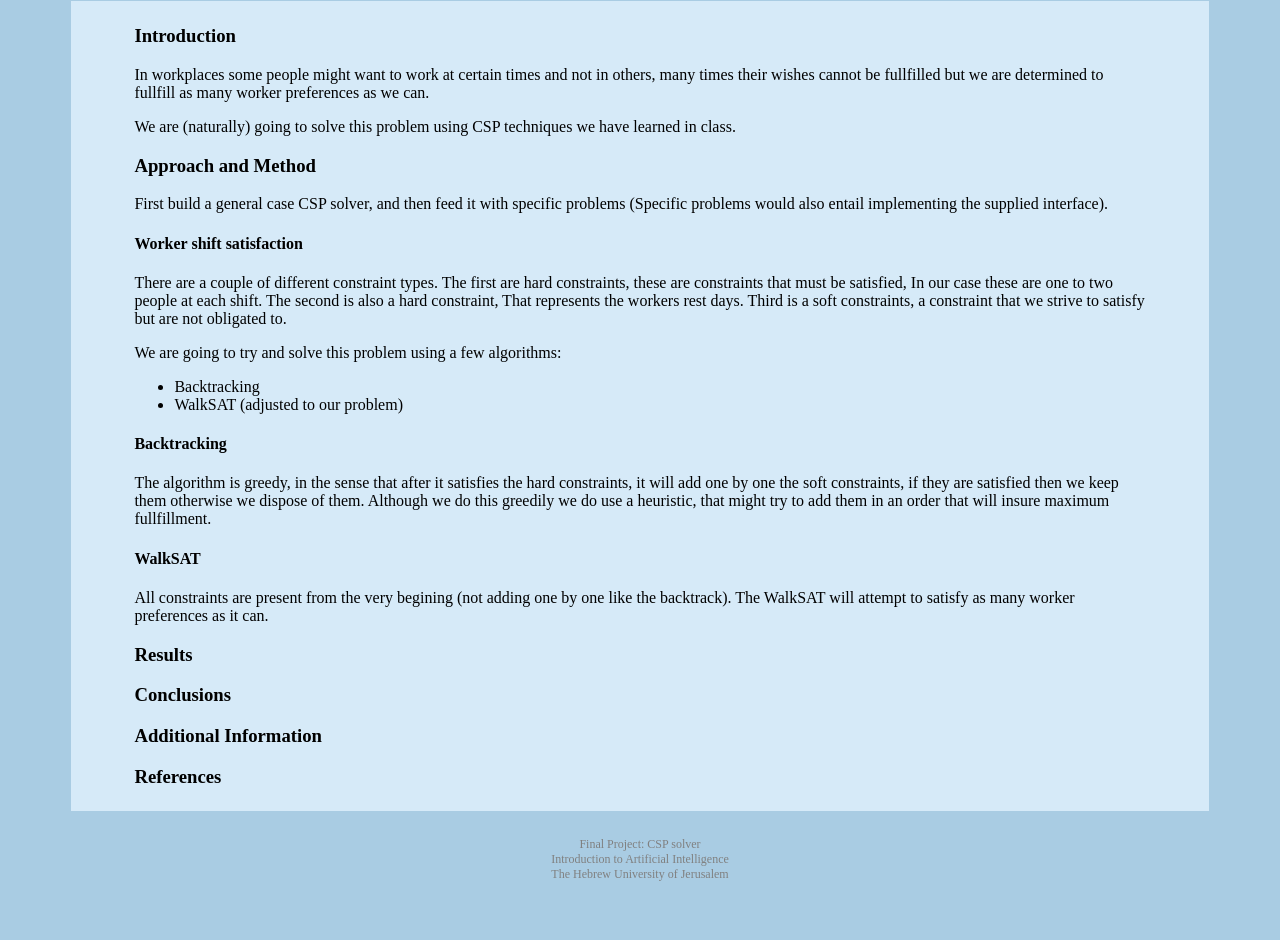
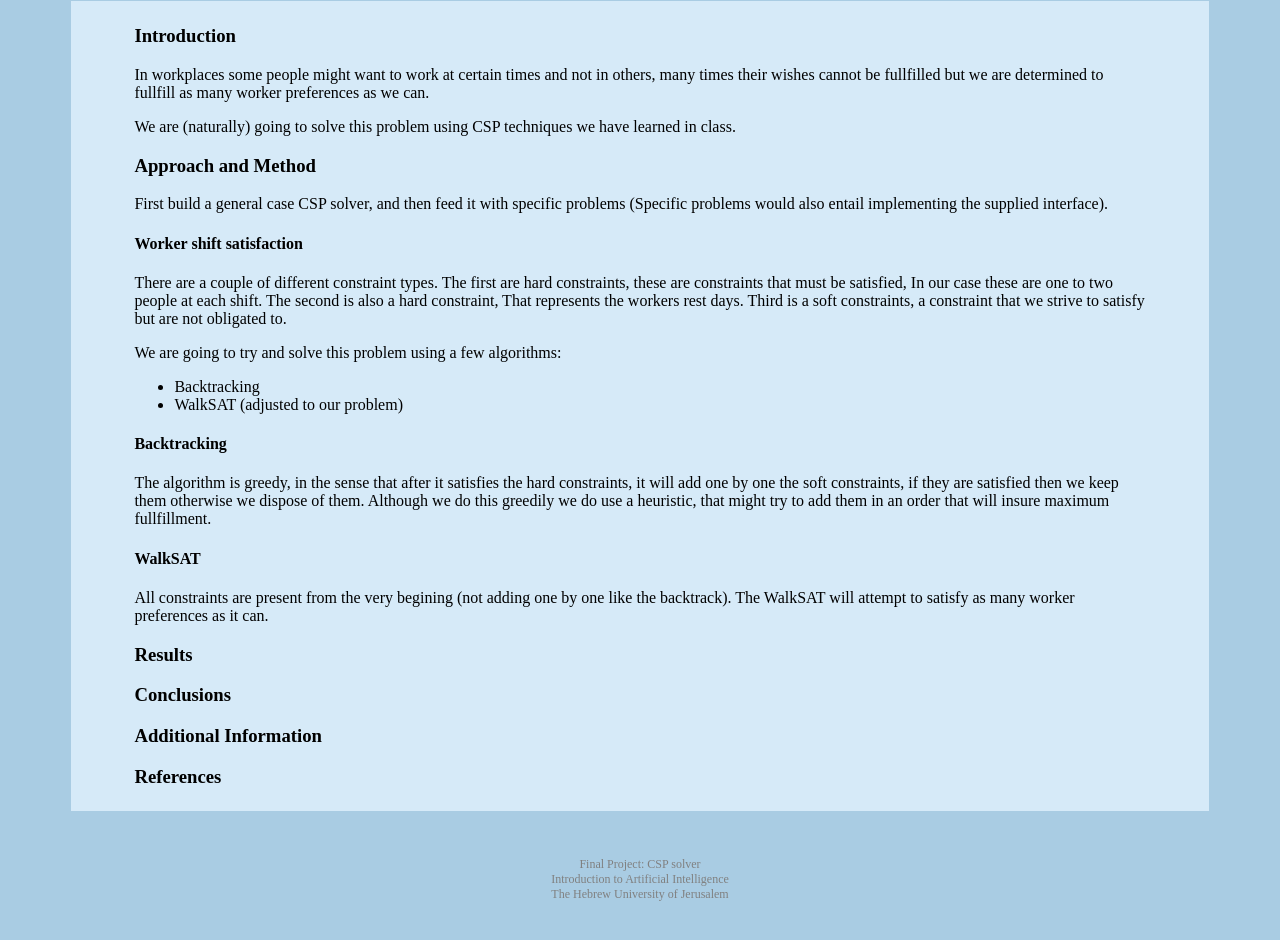
Before and after one commit to idosilverwater/ai-project, a plain HTML site: page website/index.html in a window 1280 px wide. Shown: the part 351-1291 px from the top of the page. Before the commit the page ends 1241 px from the top, so only its background shows below. Drawn offline with Linux system fonts and the light colour scheme.

Commit message:
site: something small

```diff
--- a/website/style.css
+++ b/website/style.css
@@ -46,4 +46,9 @@ div.container {
     font-size: 9pt;
     text-align: center;
     color: gray;
+
+    margin-top: 20px;
+    margin-bottom: 20px;
+    padding-top: 20px;
+    padding-bottom: 20px;
 }
```
